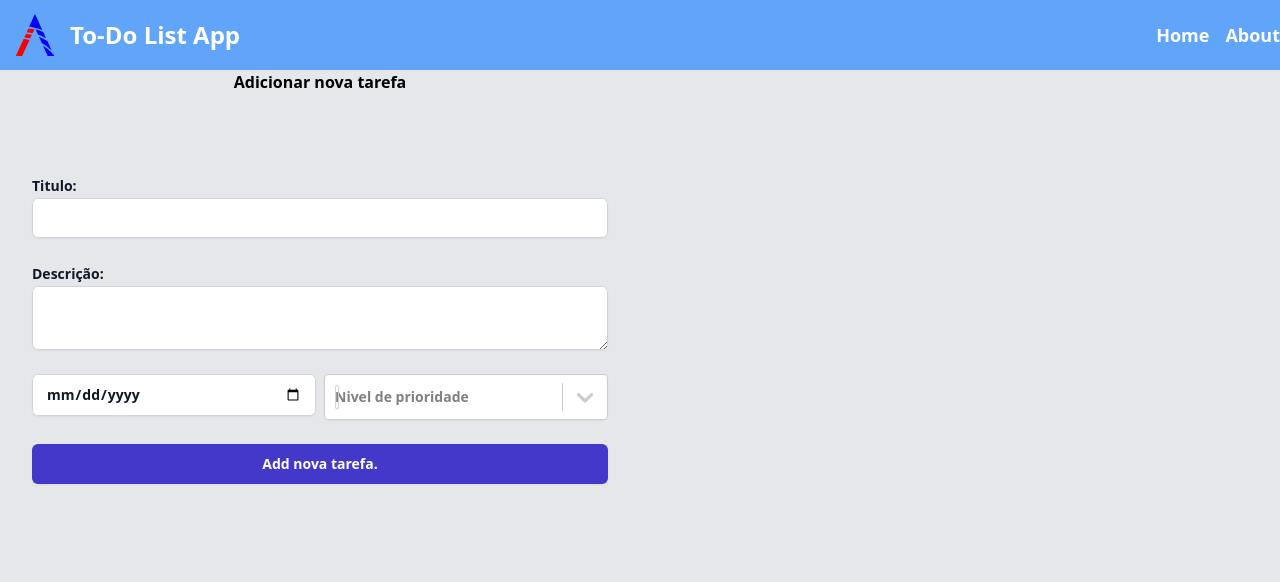
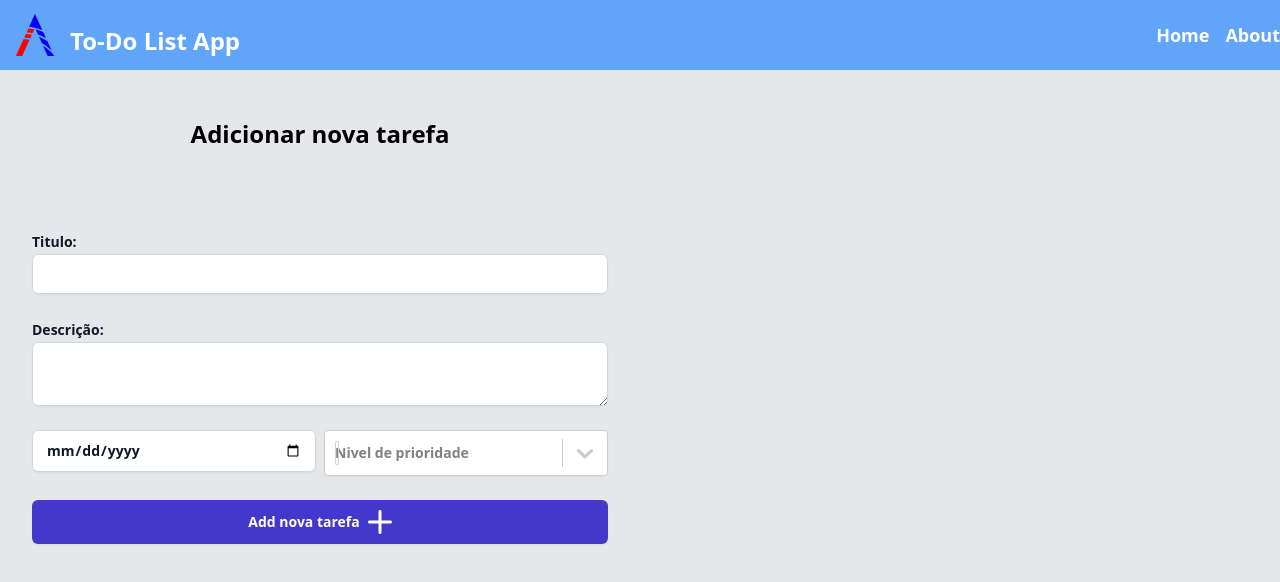
Before and after one commit to uezili/frontend-ascan, a React (Vite) app: page / in a window 1280 px wide. Shown: the top 582 px of the page. Built offline with nearby package versions, Linux system fonts and the light colour scheme.

Commit message:
Ajust svg and reset form.

```diff
--- a/src/components/ToDoForm/index.jsx
+++ b/src/components/ToDoForm/index.jsx
@@ -3,6 +3,7 @@ import './styles.css';
 import { useState } from 'react';
 import { useDispatch } from 'react-redux';
 import { addTodo } from '../../actions/toDoActions';
+import { Plus } from '../../../assets/icons/plus';
 
 export const ToDoForm = () => {
 	const [title, setTitle] = useState('');
@@ -18,15 +19,18 @@ export const ToDoForm = () => {
 	];
 
 	const handleSubmit = (e) => {
-		console.log(title, description, dueDate, priority);
+		e.preventDefault();
 		dispatch(addTodo(title, description, dueDate, priority));
-		e.preventDefault();
+		setTitle('');
+		setDescription('');
+		setDueDate('');
+		setPriority(null);
 	};
 
 	return (
 		<section>
 			<div className="flex justify-center font-bold">
-				<h1>Adicionar nova tarefa</h1>
+				<h1 className="text-2xl pt-12">Adicionar nova tarefa</h1>
 			</div>
 			<form
 				className="grid grid-cols-1 gap-x-8 gap-y-6"
@@ -71,7 +75,11 @@ export const ToDoForm = () => {
 						/>
 					</div>
 				</div>
-				<button type="submit">Add nova tarefa.</button>
+				<div>
+					<button type="submit">
+						Add nova tarefa <Plus />
+					</button>
+				</div>
 			</form>
 		</section>
 	);
--- a/src/components/ToDoForm/styles.css
+++ b/src/components/ToDoForm/styles.css
@@ -2,8 +2,11 @@
 @tailwind components;
 @tailwind utilities;
 
+h1 {
+  @apply text-2xl pt-3;
+}
 form {
-  @apply mx-auto mt-16 max-w-xl sm:mt-20;
+  @apply mx-auto mt-8 max-w-xl sm:mt-20;
 }
 
 label {
@@ -23,10 +26,12 @@ input[type="date"]{
 }
 
 button[type="submit"]{
-  @apply block w-full rounded-md bg-indigo-700 px-3.5 py-2.5 text-center text-sm text-white shadow-sm hover:bg-indigo-500 focus-visible:outline focus-visible:outline-2 focus-visible:outline-offset-2 focus-visible:outline-indigo-600;
+  @apply flex justify-center items-center w-full rounded-md bg-indigo-700 px-3.5 py-2.5 text-center text-sm text-white shadow-sm hover:bg-indigo-500 focus-visible:outline focus-visible:outline-2 focus-visible:outline-offset-2 focus-visible:outline-indigo-600;
+}
+button[type="submit"] svg{
+  @apply ml-2 w-6 h-6;
 }
 
 .select{
   @apply block w-full rounded-md border-0 text-gray-900 shadow-sm ring-1 ring-inset ring-gray-300 placeholder:text-gray-400 focus:ring-2 focus:ring-inset focus:ring-indigo-600 sm:text-sm sm:leading-6;
-
 }
```
